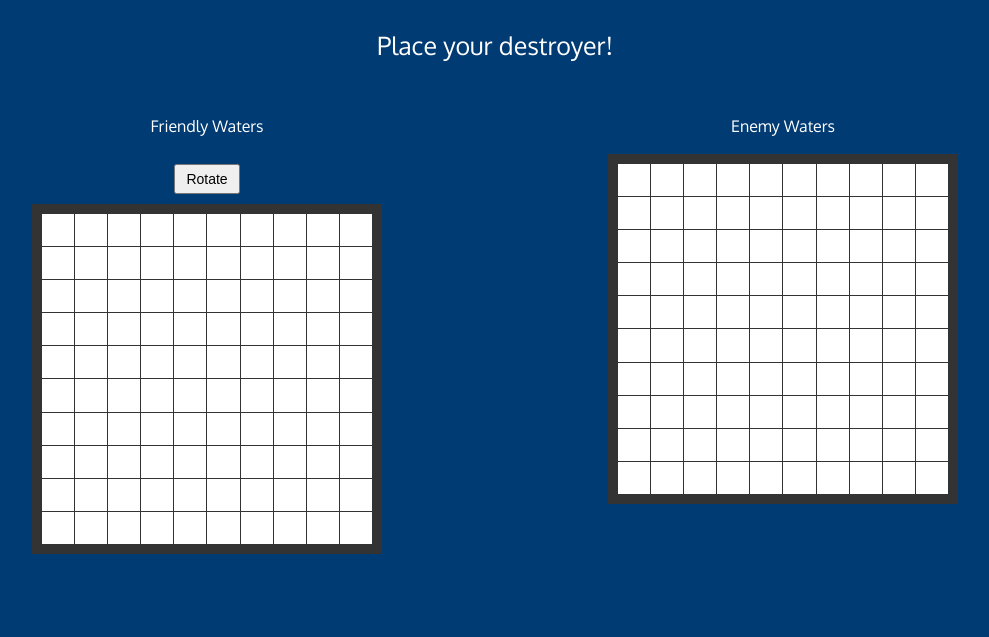
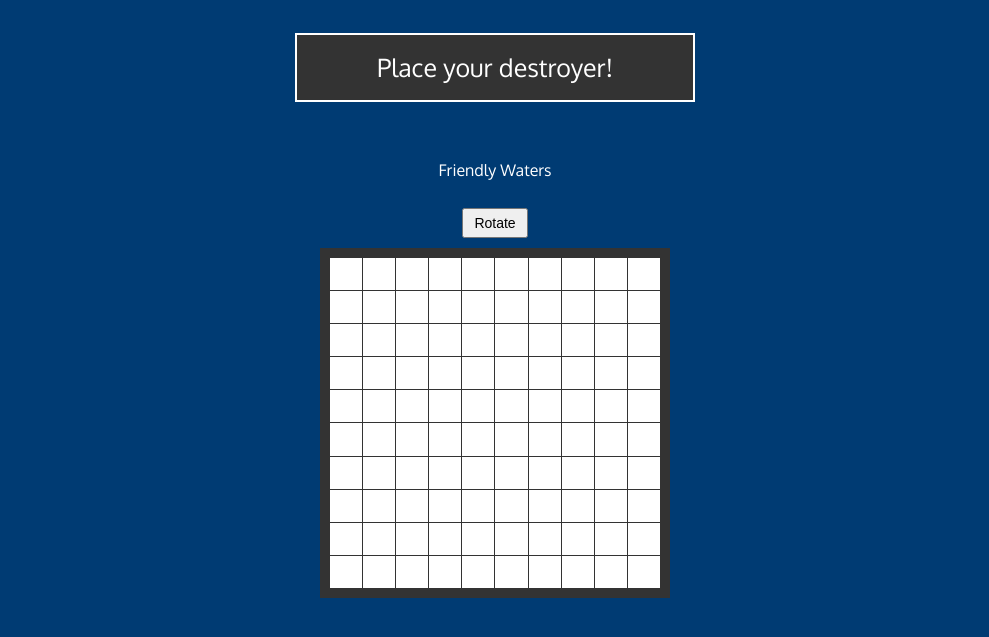
Before and after one commit to meleongg/battleship, a website built with webpack: page dist/index.html in a window 1280 px wide. Shown: the part 87-724 px from the top of the page, without its empty margins (145-1134 px from the left). Built offline with nearby package versions, Linux system fonts and the light colour scheme.

Commit message:
fixed UI to be friendlier

```diff
--- a/src/dom/display.js
+++ b/src/dom/display.js
@@ -4,7 +4,9 @@ import logo from "../images/battleship.png";
 
 const status = document.getElementById("status-message");
 const yourBoard = document.getElementById("your-board");
+const aiBoardContainer = document.getElementById("ai-board-container");
 const aiBoard = document.getElementById("ai-board");
+const boards = document.getElementById("boards");
 
 const rotate = document.getElementById("rotate-btn");
 const rotateContainer = document.getElementById("rotate-btn-container");
@@ -23,6 +25,16 @@ const displayController = (() => {
 
     const renderResetBtn = () => {
         reset.style.display = "block";
+    }
+
+    const hideAiBoard = () => {
+        aiBoardContainer.style.display = "none";
+        boards.style.gridTemplateColumns = "1fr";
+    }
+
+    const renderAiBoard = () => {
+        aiBoardContainer.style.display = "grid";
+        boards.style.gridTemplateColumns = "repeat(2, 1fr)";
     }
 
     const hideResetBtn = () => {
@@ -153,7 +165,7 @@ const displayController = (() => {
     }
 
     return { renderStatus, renderBoards, getBoardName, getSquareCoords, renderResetBtn, renderRotateBtn, hideResetBtn,
-        hideRotateBtn }
+        hideRotateBtn, renderAiBoard, hideAiBoard }
 })();
 
 export { displayController, BOARD_SIDE }
--- a/src/dom/dom.logic.js
+++ b/src/dom/dom.logic.js
@@ -215,6 +215,8 @@ const logicController = (() => {
             displayController.renderStatus("It's your turn to attack!");
         }
 
+        displayController.renderAiBoard();
+
         return false;
     }
 
@@ -277,6 +279,7 @@ const logicController = (() => {
         displayController.renderStatus("Place your destroyer!");
         displayController.renderRotateBtn();
         displayController.hideResetBtn();
+        displayController.hideAiBoard();
 
         const humanBoard = humanPlayer.getBoard();
         const aiBoard = aiPlayer.getBoard();
--- a/src/styles/styles.css
+++ b/src/styles/styles.css
@@ -21,6 +21,17 @@ nav {
     font-weight: 700;
 }
 
+#status-container {
+    border: 2px solid #FFF;
+    padding: 20px 0;
+    width: 400px;
+    margin: 0 auto;
+    display: flex;
+    justify-content: center;
+    align-items: center;
+    background-color: #333;
+}
+
 #status-message {
     font-size: 25px;
     text-align: center;
@@ -30,7 +41,7 @@ nav {
     width: 90vw;
     /* height: 600px; */
     display: grid;
-    grid-template-columns: repeat(2, 1fr);
+    grid-template-columns: 1fr;
     justify-items: center;
     align-content: center;
 }
```
Also changed, not shown: dist/index.html, dist/main.js.
